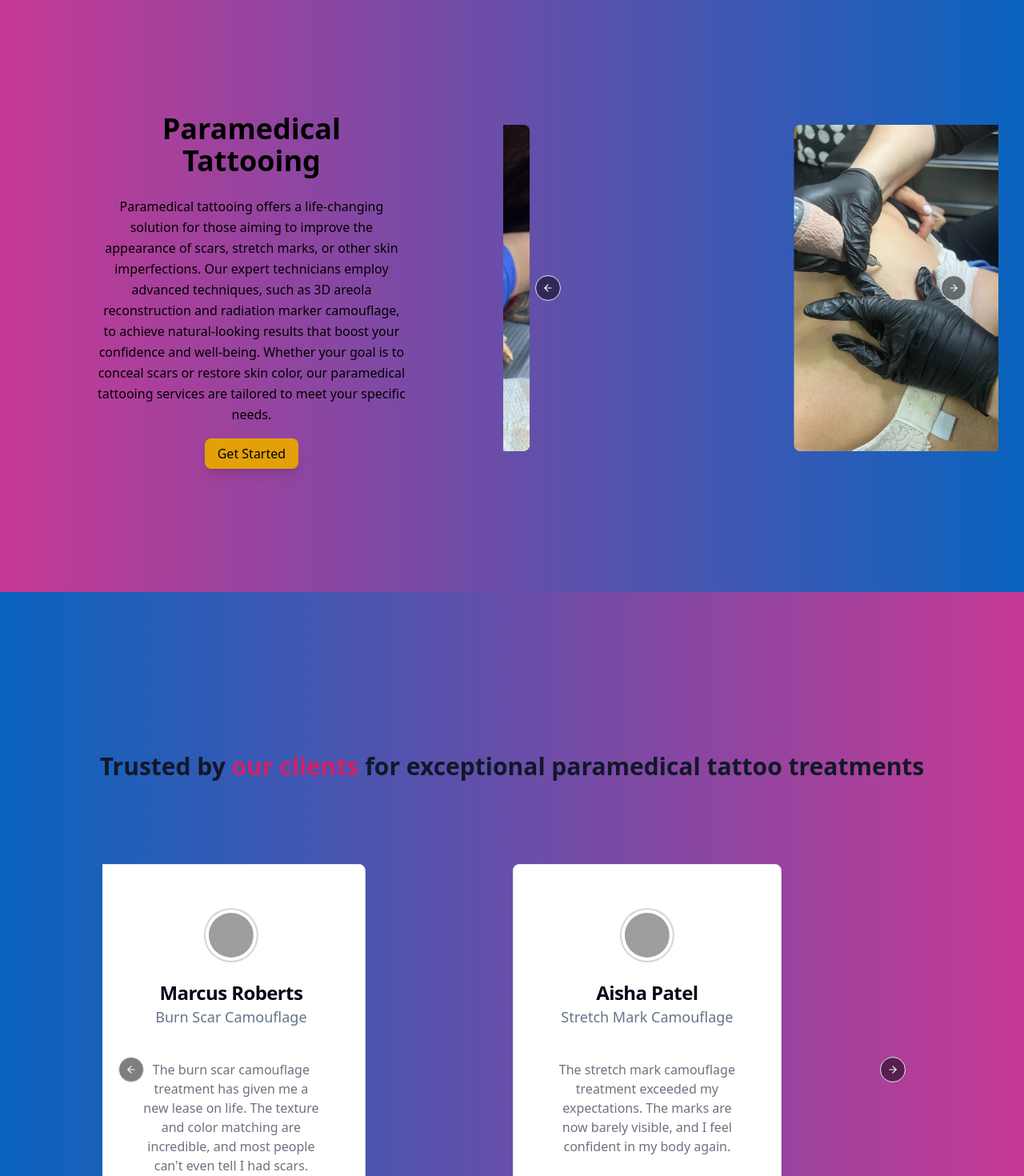
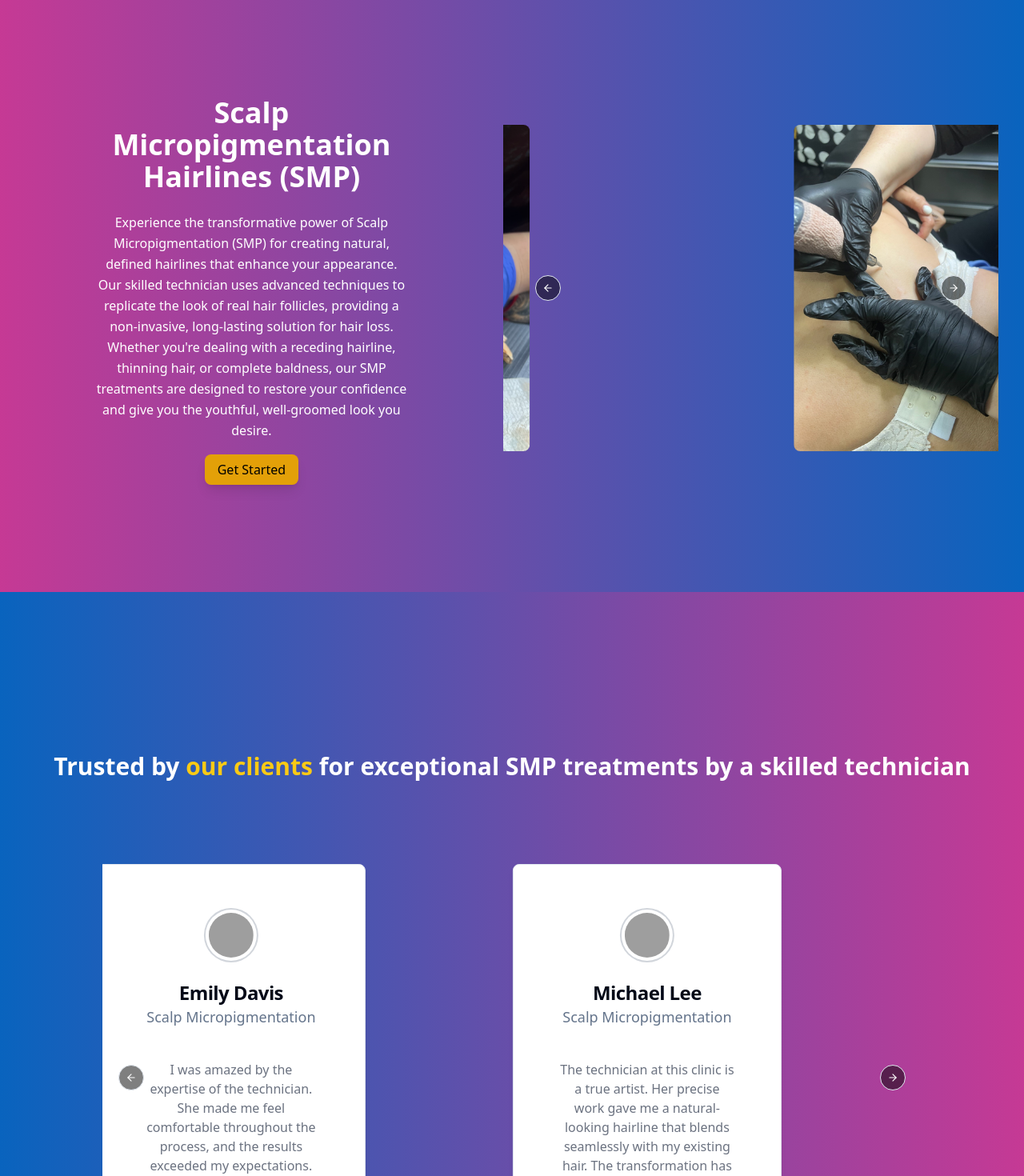
Before and after one commit to anthony95macias/Joyful-ink-spa-vite, a React (Vite) app: page / in a window 1280 px wide. Shown: the part 860-2330 px from the top of the page at 80% size. Built offline with nearby package versions, Linux system fonts and the light colour scheme; grey boxes are pictures that could not be loaded.

Commit message:
added all new text with smp description. Fix footer social media links to be white not black.

```diff
--- a/src/components/AboutServicesCard.tsx
+++ b/src/components/AboutServicesCard.tsx
@@ -31,18 +31,18 @@ const AboutServicesCard: React.FC = () => {
     >
       <div className="min-h-screen flex flex-col lg:flex-row lg:items-center lg:space-x-10 space-y-10 lg:space-y-0 lg:pl-20 pt-10 sm:pt-10">
         <div className="lg:w-1/2 px-4 sm:px-8 lg:px-10">
-          <h1 className="text-3xl lg:text-4xl font-bold text-black">
-            Paramedical Tattooing
+          <h1 className="text-3xl lg:text-4xl font-bold text-white">
+            Scalp Micropigmentation Hairlines (SMP)
           </h1>
-          <p className="py-6 text-sm lg:text-base text-black leading-relaxed lg:leading-relaxed">
-            Paramedical tattooing offers a life-changing solution for those
-            aiming to improve the appearance of scars, stretch marks, or other
-            skin imperfections. Our expert technicians employ advanced
-            techniques, such as 3D areola reconstruction and radiation marker
-            camouflage, to achieve natural-looking results that boost your
-            confidence and well-being. Whether your goal is to conceal scars or
-            restore skin color, our paramedical tattooing services are tailored
-            to meet your specific needs.
+          <p className="py-6 text-sm lg:text-base text-white leading-relaxed lg:leading-relaxed">
+            Experience the transformative power of Scalp Micropigmentation (SMP)
+            for creating natural, defined hairlines that enhance your
+            appearance. Our skilled technician uses advanced techniques to
+            replicate the look of real hair follicles, providing a non-invasive,
+            long-lasting solution for hair loss. Whether you're dealing with a
+            receding hairline, thinning hair, or complete baldness, our SMP
+            treatments are designed to restore your confidence and give you the
+            youthful, well-groomed look you desire.
           </p>
           <a
             href="#contact-section"
--- a/src/components/Contact.tsx
+++ b/src/components/Contact.tsx
@@ -17,7 +17,7 @@ const Contact: React.FC = () => {
         <h2 className="text-sm uppercase tracking-widest text-yellow-300">
           Get in Touch
         </h2>
-        <h1 className="text-4xl md:text-5xl font-bold leading-tight text-black">
+        <h1 className="text-4xl md:text-5xl font-bold leading-tight text-white">
           Connect With Us:
           <br />
           Book Your Appointment
--- a/src/components/Footer.tsx
+++ b/src/components/Footer.tsx
@@ -97,8 +97,8 @@ const Footer = () => {
       }}
     >
       <aside>
-        <h1 className="text-2xl font-bold text-black">Joyful Ink</h1>
-        <p className="font-bold text-black">
+        <h1 className="text-2xl font-bold text-white">Joyful Ink</h1>
+        <p className="font-bold text-white">
           Inside Sassy Shears Salon
           <br />
           2440 Fulton Ave Suite 10, Sacramento CA 95825
@@ -108,7 +108,7 @@ const Footer = () => {
         <nav className="mt-1">
           <SocialLinks />
         </nav>
-        <p className="text-black mt-2">
+        <p className="text-white mt-2">
           Copyright © {new Date().getFullYear()} - All right reserved
         </p>
       </aside>
--- a/src/components/Gallery.tsx
+++ b/src/components/Gallery.tsx
@@ -16,46 +16,46 @@ import {
 } from "@/components/ui/carousel";
 import Autoplay from "embla-carousel-autoplay";
 
-const paramedicTreatments = [
+const smpReviews = [
   {
-    name: "Olivia Chen",
-    treatment: "Vitiligo Camouflage",
+    name: "James Turner",
+    treatment: "Scalp Micropigmentation",
     testimonial:
-      "The vitiligo camouflage treatment at this clinic has been life-changing. The pigmentation matches my natural tone perfectly, and I feel comfortable wearing short sleeves again.",
+      "The SMP treatment I received from the technician here was outstanding. Her attention to detail and skillful work completely transformed my hairline. I couldn’t be happier with the results.",
   },
   {
-    name: "Marcus Roberts",
-    treatment: "Burn Scar Camouflage",
+    name: "Emily Davis",
+    treatment: "Scalp Micropigmentation",
     testimonial:
-      "The burn scar camouflage treatment has given me a new lease on life. The texture and color matching are incredible, and most people can't even tell I had scars.",
+      "I was amazed by the expertise of the technician. She made me feel comfortable throughout the process, and the results exceeded my expectations. My hair looks fuller, and I’ve regained my confidence.",
   },
   {
-    name: "Aisha Patel",
-    treatment: "Stretch Mark Camouflage",
+    name: "Michael Lee",
+    treatment: "Scalp Micropigmentation",
     testimonial:
-      "The stretch mark camouflage treatment exceeded my expectations. The marks are now barely visible, and I feel confident in my body again.",
+      "The technician at this clinic is a true artist. Her precise work gave me a natural-looking hairline that blends seamlessly with my existing hair. The transformation has been life-changing.",
   },
   {
-    name: "Liam O'Connor",
-    treatment: "Acne Scar Camouflage",
+    name: "Sarah Johnson",
+    treatment: "Scalp Micropigmentation",
     testimonial:
-      "The acne scar camouflage treatment here has been miraculous. My skin looks smoother, and the scars are significantly less noticeable.",
+      "After years of dealing with hair loss, the SMP treatment from this skilled technician has been a game-changer. Her professional approach and the natural results have restored my self-esteem.",
   },
   {
-    name: "Zara Mahmood",
-    treatment: "Hypopigmentation Camouflage",
+    name: "David Brown",
+    treatment: "Scalp Micropigmentation",
     testimonial:
-      "The hypopigmentation camouflage treatment blended perfectly with my natural skin tone. The results look completely natural, and I feel like myself again.",
+      "I was nervous about the procedure, but the technician’s expertise put me at ease. The results are incredibly natural, and I feel more confident every day. I highly recommend her services.",
   },
   {
-    name: "Tyler Nguyen",
-    treatment: "Surgical Scar Camouflage",
+    name: "Sophia Martinez",
+    treatment: "Scalp Micropigmentation",
     testimonial:
-      "The surgical scar camouflage treatment has helped me move past my surgery. The scar is now barely noticeable, and I can confidently wear V-neck shirts again.",
+      "The technician’s work is nothing short of amazing. She took the time to understand my concerns and delivered results that look and feel completely natural. I’m thrilled with the outcome.",
   },
 ];
 
-const ParamedicTreatmentCards: React.FC = () => {
+const SmpTreatmentCards: React.FC = () => {
   const [api, setApi] = useState<CarouselApi>();
 
   useEffect(() => {
@@ -64,7 +64,7 @@ const ParamedicTreatmentCards: React.FC = () => {
     }
 
     api.on("select", () => {
-      console.log("Gallery.tsx:", api.selectedScrollSnap() + 1);
+      console.log("SmpTreatmentCards.tsx:", api.selectedScrollSnap() + 1);
     });
   }, [api]);
 
@@ -78,9 +78,9 @@ const ParamedicTreatmentCards: React.FC = () => {
     >
       {/* Title Section */}
       <div className="max-w-6xl mx-auto text-center pt-5 sm:pt-10 pb-10 sm:pb-20">
-        <h2 className="text-3xl font-extrabold text-gray-900">
-          Trusted by <span className="text-pink-600">our clients</span> for
-          exceptional paramedical tattoo treatments
+        <h2 className="text-3xl font-extrabold text-white">
+          Trusted by <span className="text-yellow-300">our clients</span> for
+          exceptional SMP treatments by a skilled technician
         </h2>
       </div>
 
@@ -96,7 +96,7 @@ const ParamedicTreatmentCards: React.FC = () => {
           className="w-full"
         >
           <CarouselContent>
-            {paramedicTreatments.map((treatment, index) => (
+            {smpReviews.map((review, index) => (
               <CarouselItem
                 key={index}
                 className="basis-full md:basis-1/2 lg:basis-1/2 flex justify-center"
@@ -111,16 +111,16 @@ const ParamedicTreatmentCards: React.FC = () => {
                           alt="Bordered avatar"
                         />
                         <CardTitle className="text-2xl mt-2 text-center">
-                          {treatment.name}
+                          {review.name}
                         </CardTitle>
                         <CardDescription className="text-lg mb-2 text-center">
-                          {treatment.treatment}
+                          {review.treatment}
                         </CardDescription>
                       </div>
                     </CardHeader>
                     <CardContent className="pt-4 flex-grow flex flex-col justify-between">
                       <p className="text-base text-gray-500 text-center">
-                        {treatment.testimonial}
+                        {review.testimonial}
                       </p>
                       <div className="flex justify-center mt-4">
                         {/* Fixed 5 Star Rating */}
@@ -201,4 +201,4 @@ const ParamedicTreatmentCards: React.FC = () => {
   );
 };
 
-export default ParamedicTreatmentCards;
+export default SmpTreatmentCards;
--- a/src/components/MainSection.tsx
+++ b/src/components/MainSection.tsx
@@ -26,7 +26,7 @@ const MainSection: React.FC = () => {
         <h1 className="text-3xl sm:text-4xl md:text-5xl lg:text-6xl font-bold text-white leading-none sm:leading-tight">
           Get the Perfect Hairline
           <br />
-          with Scalp Micropigmentation
+          with SMP Treatment
         </h1>
         <button
           onClick={handleScrollToContact}
```
